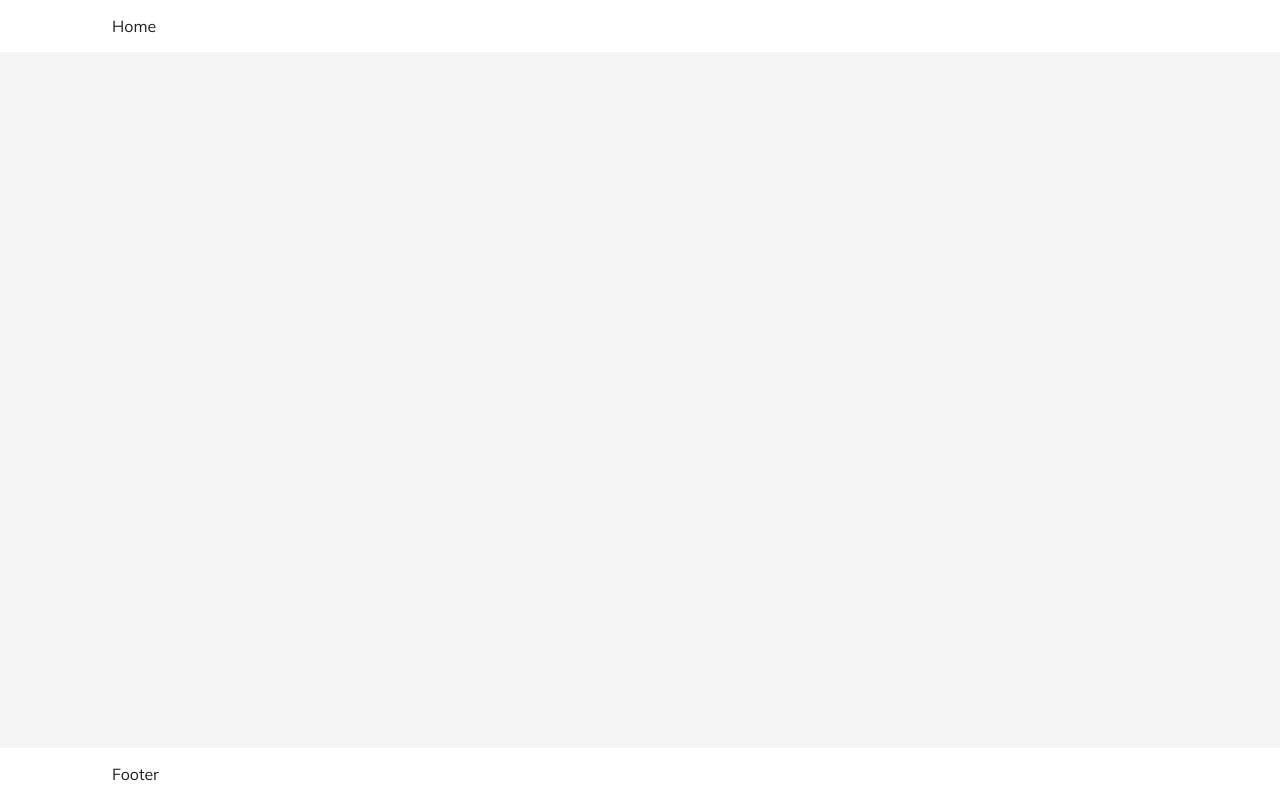
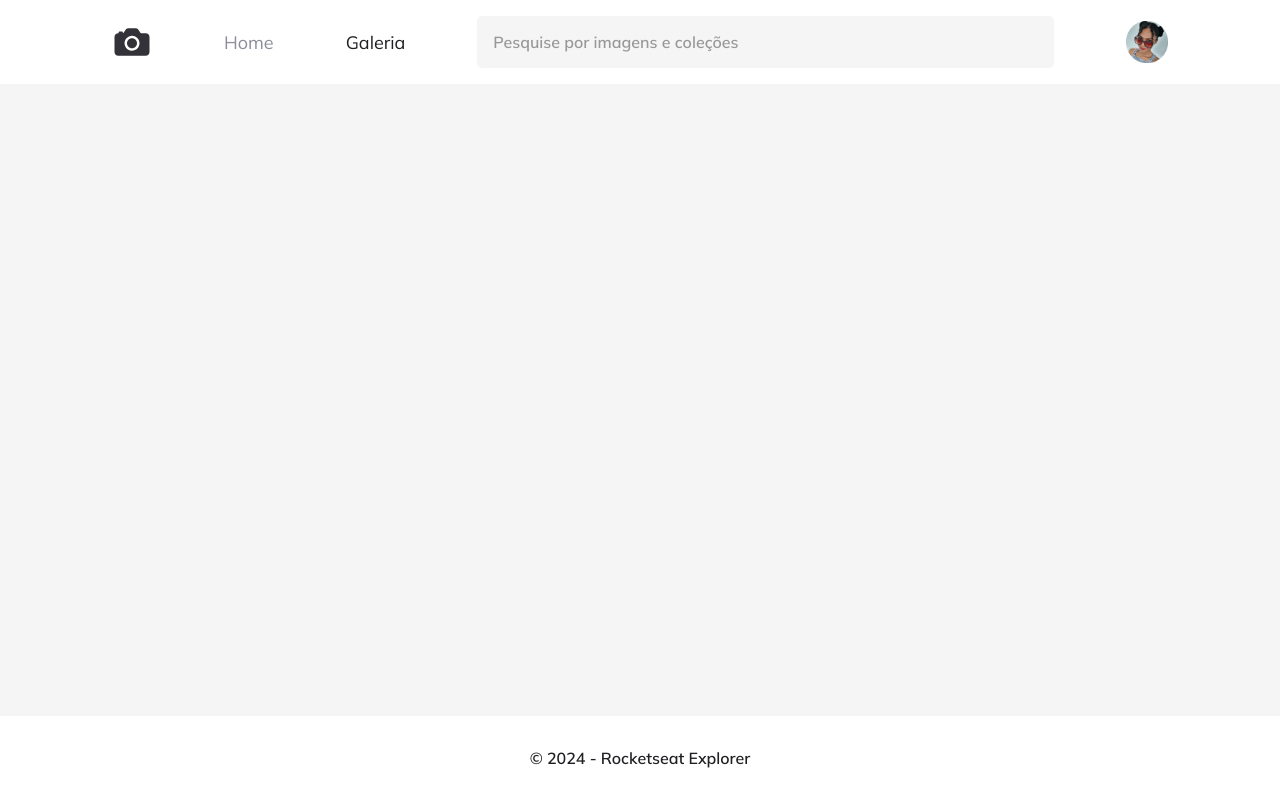
Before and after one commit to Taynara-Veloso/Photo_Blog, a plain HTML site: page index.html in a window 1280 px wide. Drawn offline with Linux system fonts and the light colour scheme.

Commit message:
:paperclip: Estruturando e estilizando header e footer

```diff
--- a/index.html
+++ b/index.html
@@ -11,13 +11,31 @@
 </head>
 <body>
     <div id="app">
-        <header class="container">Home</header>
+        <header class="container">
+            <nav>
+                <img src="./img/camera.svg" alt="imagem da logo marca">
+
+                <ul>
+                    <li>Home</li>
+                    <li class="active">Galeria</li>
+                </ul>
+            </nav>
+            <form>
+                <div class="input-wrapper">
+                    <label for="search">Pesquise por imagens e coleções</label>
+                    <input id="search" type="text" placeholder="Pesquise por imagens e coleções">
+                </div>
+            </form>
+            <img class="avatar" src="./img/photo.png" alt="imagem do avatar">
+        </header>
         <main>
             <div class="container">
 
             </div>
         </main>
-        <footer class="container">Footer</footer>
+        <footer class="container">
+            <p>© 2024 - Rocketseat Explorer</p>
+        </footer>
     </div>
 </body>
 </html>
--- a/style.css
+++ b/style.css
@@ -13,12 +13,12 @@
     --color-base-white: #ffffff;
     --color-base-gray-100: #f5f5f5;
     --color-base-gray-300: #8d8d99;
+    --color-base-gray-500: #3d3d3d;
     --color-base-gray-900: #202024;
-
-    font-family: "Mulish", sans-serif;
 }
 
 body{
+    font-family: "Mulish", sans-serif;
     font-size: 1.6rem;
     background-color: var(--color-base-white);
     color: var(--color-base-gray-900);
@@ -35,8 +35,65 @@ body{
     width: min(112rem, 100%);
     margin: 0 auto;
 }
+header, nav, nav ul{
+    display: flex;
+    align-items: center;
+    gap: 7.2rem;
+
+}
+
+nav ul{
+    list-style: none;
+    font-size: 1.8rem;
+    color: var(--color-base-gray-300);
+}
+
+ul li.active {
+    color: var(--color-base-gray-900);
+}
+
+header form{
+    flex: 1;
+}
+
+.avatar{
+    width: 4.2rem;
+    height: 4.2rem;
+}
+
+.input-wrapper label{
+    width: 1px;
+    height: 1px;
+
+    overflow: hidden;
+    position: absolute;
+}
+
+.input-wrapper input {
+    width: 100%;
+    padding: 1.6rem;
+
+    background-color: var(--color-base-gray-100);
+    border: none;
+    border-radius: 0.5rem;
+
+    font-family: "Mulish", sans-serif;
+    font-size: 1.6rem;
+    font-weight: 600;
+}
+
+.input-wrapper input::placeholder{
+    opacity: 0.5;
+    color: var(--color-base-gray-500);
+}
 
 main{
     background-color: var(--color-base-gray-100);
     overflow-y: scroll;
 }
+
+footer p {
+    text-align: center;
+    padding: 1.6rem;
+    font-weight: 600;
+}
```
Also changed, not shown: img/camera.svg (added), img/photo.png (added).
